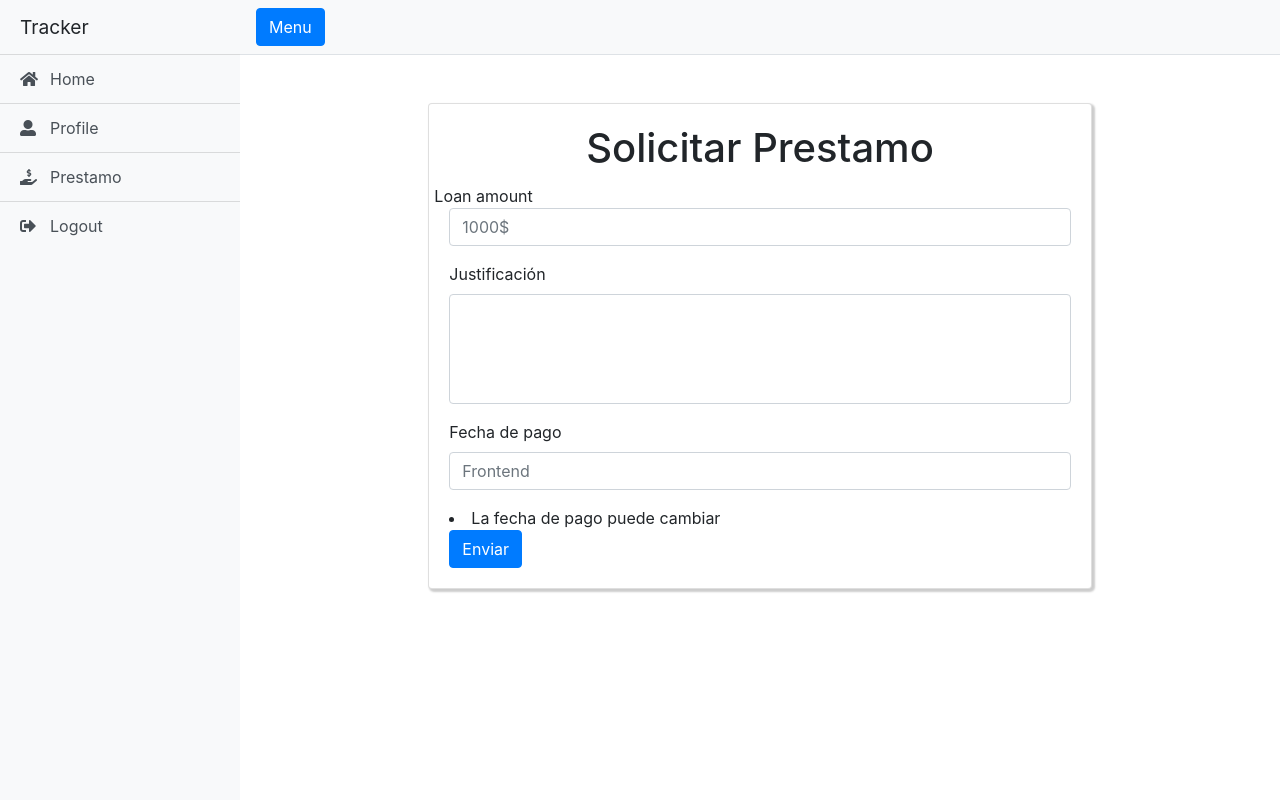
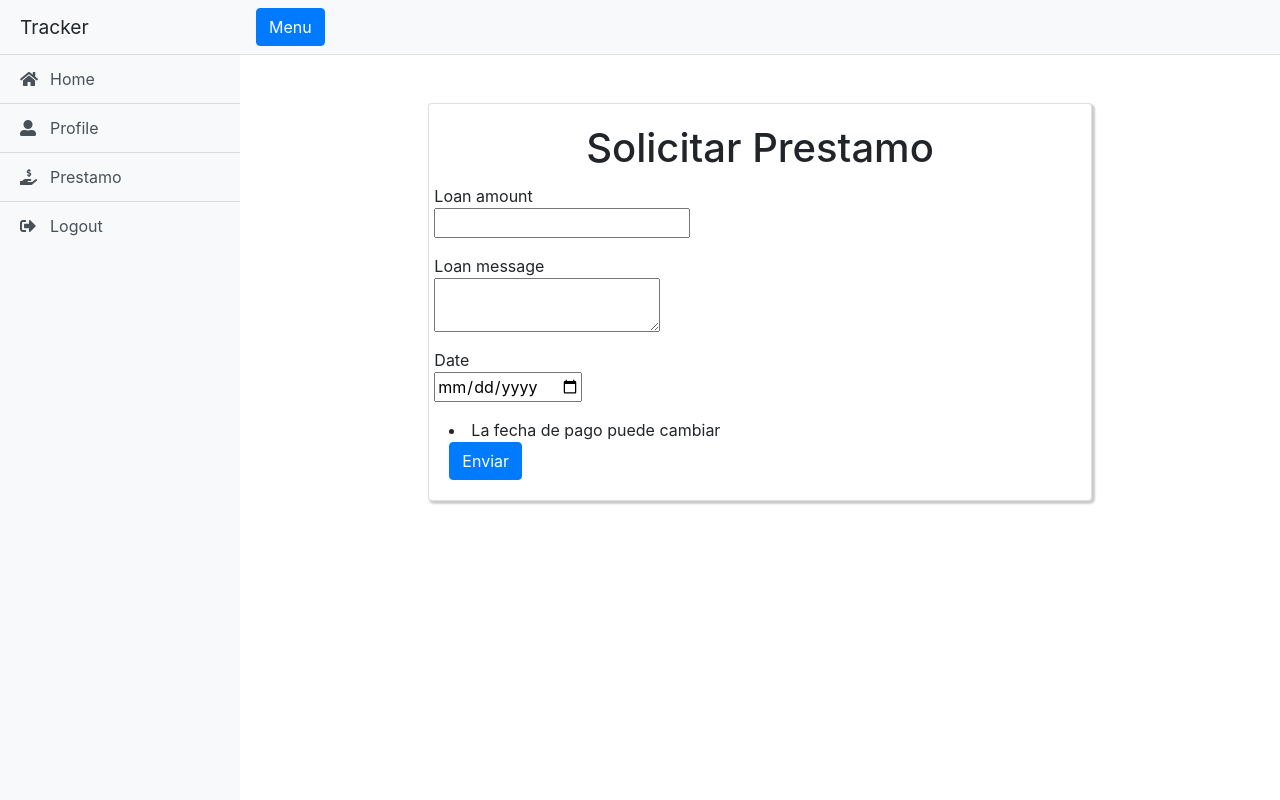
Before and after one commit to PS1115-Skala/tracker, a Django app: template trackerApp/templates/trackerApp/base_loan.html in a window 1280 px wide. Run offline with Django 3.2, Linux system fonts and the light colour scheme; the template is opened without the code that fills it, so the values that code supplies are empty, except form fields; tables that the repository leaves empty hold one stand-in row (values such as "Sample post"); form fields are guessed from the names that the template uses; some libraries are stand-ins or nearby versions.

Commit message:
acomodando

```diff
--- a/trackerApp/forms.py
+++ b/trackerApp/forms.py
@@ -35,10 +35,10 @@ class LoanRequestForm(forms.ModelForm):
         model = LoanRequest
         exclude = ('id_user',)
 
-    loan_amount = forms.DecimalField(label='ODIO',
+    loan_amount = forms.DecimalField(label='Monto',
         widget=forms.TextInput(attrs={'class': 'expand'}))
 
-    loan_message = forms.CharField(label="Justificación", max_length=200)
+    loan_message = forms.CharField(label="Justificación", max_length=200,  widget=forms.Textarea(attrs={'class': 'expand lolo'}))
 
     loan_date = forms.DateTimeField(label='Fecha de pago',
         widget=forms.SelectDateWidget())
--- a/trackerApp/templates/trackerApp/base_loan.html
+++ b/trackerApp/templates/trackerApp/base_loan.html
@@ -15,25 +15,37 @@
                   <h1 class="card-title">Solicitar Prestamo</h1>
                   </div>
                   <form action="{% url 'trackerApp:loan' %}" method="post" >
-
+                    <div>
                       {% csrf_token %}
                       <div class="form-group">
                         <div class="row">
                           {{ form.loan_amount.label }}
                         </div>
-
-                      <input type="text" class="form-control"  placeholder=1000$>
+                        <div class="row">
+                          {{ form.loan_amount }}
+                        </div>
                       </div>
                       <div class="form-group">
-                      <label for="exampleInputPassword1">Justificación</label>
+                        <div class="row">
+                          {{ form.loan_message.label }}
+                        </div>
+                        <div class="row">
+                          {{ form.loan_message }}
+                        </div>
+                        <!-- <label for="exampleInputPassword1">Justificación</label>
                         <textarea style="resize: none" type="text" class="form-control" rows="4"
                           id="exampleInputDescription" name="formInputDescription" maxlength="200"
-                        ></textarea>
+                          ></textarea> -->
                         <!-- <input type="text" class="form-control" id="exampleInputPassword1"  placeholder={{request.user.position}}> -->
                       </div>
                       <div class="form-group">
-                      <label for="exampleInputPassword1">Fecha de pago</label>
-                      <input type="text" class="form-control" id="exampleInputPassword2"  placeholder="Frontend">
+                        <div class="row">
+                          {{ form.date.label }}
+                        </div>
+                        <div class="row">
+                          {{ form.date }}
+                        </div>
+                      </div>
                     </div>
                     <div>
                       <li>
```
Lines whose indentation alone changed are shown as unchanged.
